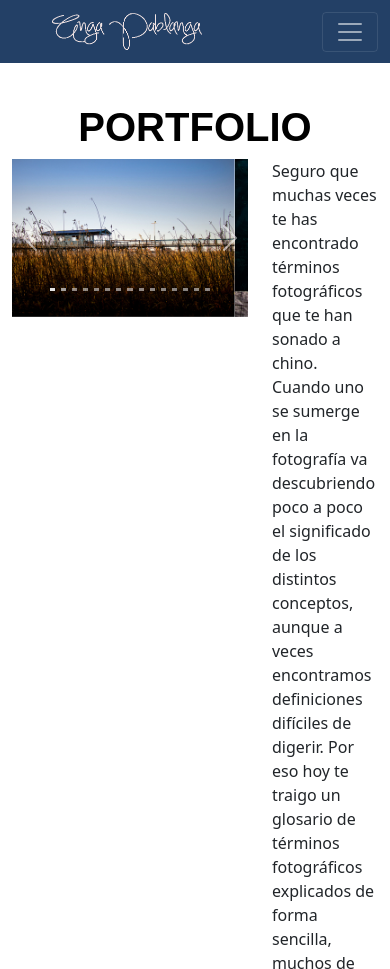
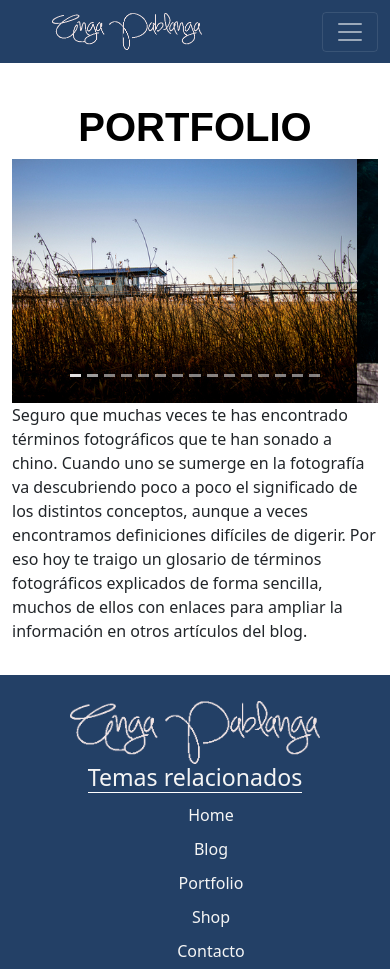
Before and after one commit to canoncito/angapablanga, a plain HTML site: page pages/portfolio.html in a window 390 px wide. Shown: the top 969 px of the page. Drawn offline with nearby package versions, Linux system fonts and the light colour scheme.

```diff
--- a/css/main.css
+++ b/css/main.css
@@ -92,7 +92,6 @@
     /* Fondo y padding de texto abajo de imagen */
     .home-text
     {
-        /* background-color: #696261; */
         padding-top: 20px;
         padding-bottom: 20px;
     }
@@ -131,9 +130,10 @@
     {
        display: none;
     }
-    /*Blog*/
-
-
+    .row-home-text
+    {
+        flex-direction: column;
+    }
 
     /* BLOG */
 
@@ -212,6 +212,11 @@
     /*Portfolio*/
 
 /* PORTFOLIO MOBILE  */
+.container-portfolio
+{
+    flex-direction: column;
+    align-items: center;
+}
 .backgroundcolor-portfolio h1
     {
         font-size: 40px;
@@ -601,6 +606,11 @@
   .home-img-oculta-mobile
     {
        display: block;
+
+    }
+    .home-img-oculta-mobile img
+    {
+        border-radius: 30px;
     }
     .row-mobile
     {
@@ -692,7 +702,10 @@
     {
         margin-top: 30px;
     }
-
+    .row-home-text
+    {
+        flex-direction: row;
+    }
     /* BLOG */
     /* Acomodo containers en columnas y agrando un poco las imagenes */
 
@@ -700,7 +713,10 @@
     {
         width: 350px;
     }
-
+    .container-portfolio
+    {
+        flex-direction: row;
+    }
     /* FOOTER  */
     .row-footer
     {
--- a/pages/portfolio.html
+++ b/pages/portfolio.html
@@ -50,7 +50,7 @@
        <!-- Coloco imagenes en carrousel de boostrap -->
         <div class="container portfolio-container">
             <div class="row container-portfolio">
-                <div class="col-8">
+                <div class="col-12 col-md-8">
                     <div id="carouselExampleIndicators" class="carousel slide" data-bs-ride="carousel">
                         <div class="carousel-indicators">
                           <button type="button" data-bs-target="#carouselExampleIndicators" data-bs-slide-to="0" class="active" aria-current="true" aria-label="Slide 1"></button>
@@ -127,7 +127,7 @@
                         </button>
                       </div>
                 </div>
-                <div class="col-4">
+                <div class=" col-12 col-md-4">
                     Seguro que muchas veces te has encontrado términos fotográficos que te han sonado a chino. Cuando uno se sumerge en la fotografía va descubriendo poco a poco el significado de los distintos conceptos, aunque a veces encontramos definiciones difíciles de digerir. Por eso hoy te traigo un glosario de términos fotográficos explicados de forma sencilla, muchos de ellos con enlaces para ampliar la información en otros artículos del blog.
                 </div>
             </div>
```
Also changed, not shown: index.html (+1 -1 lines), public/home-image-1.jpg.
